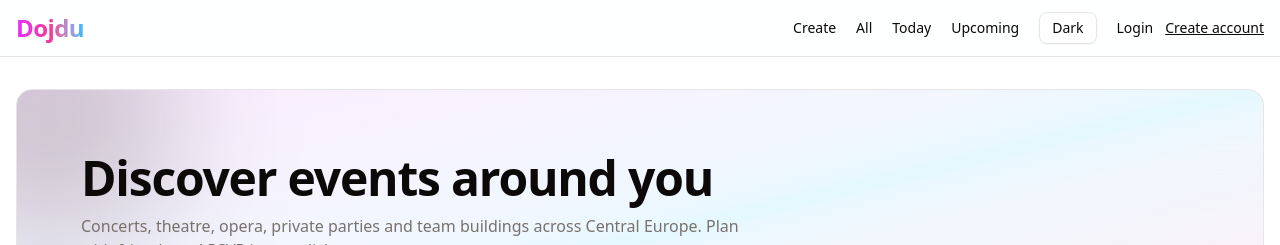
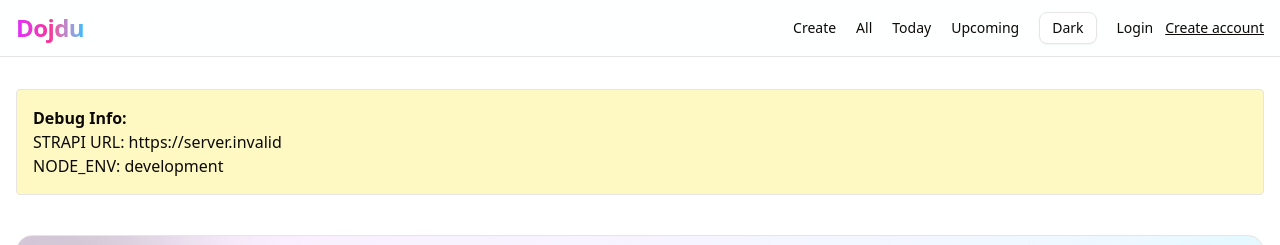
Before and after one commit to liqnerd/dojdu, a Next.js app in the folder web/: page / in a window 1280 px wide. Shown: the top 245 px of the page. Built offline with nearby package versions, Linux system fonts and the light colour scheme; no server answers.

Commit message:
Add visible debug info to homepage

```diff
--- a/web/src/app/page.tsx
+++ b/web/src/app/page.tsx
@@ -8,6 +8,13 @@ export default function HomePage() {
 
   return (
     <div className="space-y-10">
+      {/* Debug info - remove this later */}
+      <div className="bg-yellow-100 p-4 rounded border">
+        <p><strong>Debug Info:</strong></p>
+        <p>STRAPI URL: {process.env.NEXT_PUBLIC_STRAPI_URL || 'NOT SET'}</p>
+        <p>NODE_ENV: {process.env.NODE_ENV || 'NOT SET'}</p>
+      </div>
+
       <section className="relative overflow-hidden rounded-2xl border bg-gradient-to-br from-fuchsia-500/10 via-sky-400/10 to-pink-500/10">
         <div className="absolute -top-24 -left-24 h-64 w-64 rounded-full bg-primary/20 blur-3xl" />
         <div className="absolute -bottom-24 -right-24 h-64 w-64 rounded-full bg-secondary/30 blur-3xl" />
```
